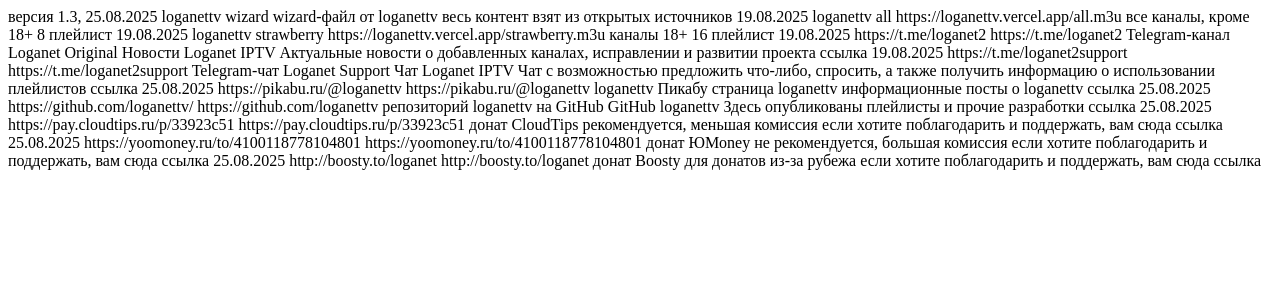
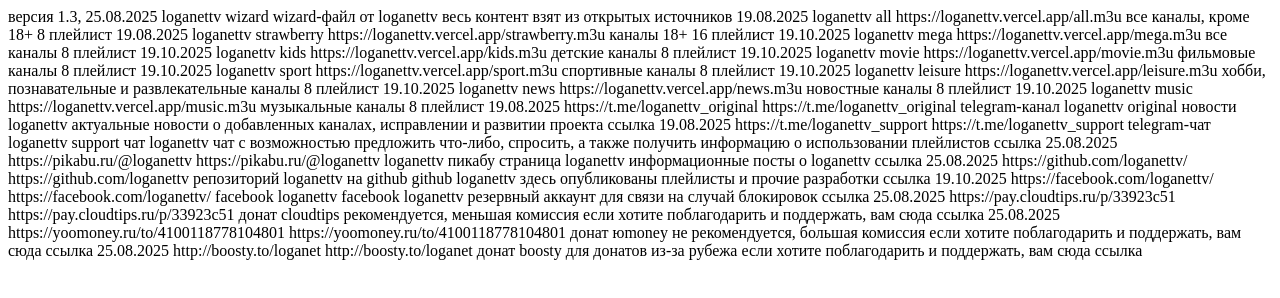
Before and after one commit to loganettv/playlists, a plain HTML site: page index.html in a window 1280 px wide. Drawn offline with Linux system fonts and the light colour scheme.

Commit message:
Update index.html

```diff
--- a/index.html
+++ b/index.html
@@ -25,25 +25,82 @@
       <group>плейлист</group>
     </playlist>
 
+
+    <playlist>
+      <date>19.10.2025</date>
+      <name>loganettv mega</name> <url>https://loganettv.vercel.app/mega.m3u</url>
+      <comment>все каналы</comment>
+      <update_hours>8</update_hours>
+      <group>плейлист</group>
+    </playlist>
+
+    <playlist>
+      <date>19.10.2025</date>
+      <name>loganettv kids</name> <url>https://loganettv.vercel.app/kids.m3u</url>
+      <comment>детские каналы</comment>
+      <update_hours>8</update_hours>
+      <group>плейлист</group>
+    </playlist>
+
+    <playlist>
+      <date>19.10.2025</date>
+      <name>loganettv movie</name> <url>https://loganettv.vercel.app/movie.m3u</url>
+      <comment>фильмовые каналы</comment>
+      <update_hours>8</update_hours>
+      <group>плейлист</group>
+    </playlist>
+
+    <playlist>
+      <date>19.10.2025</date>
+      <name>loganettv sport</name> <url>https://loganettv.vercel.app/sport.m3u</url>
+      <comment>спортивные каналы</comment>
+      <update_hours>8</update_hours>
+      <group>плейлист</group>
+    </playlist>
+
+    <playlist>
+      <date>19.10.2025</date>
+      <name>loganettv leisure</name> <url>https://loganettv.vercel.app/leisure.m3u</url>
+      <comment>хобби, познавательные и развлекательные каналы</comment>
+      <update_hours>8</update_hours>
+      <group>плейлист</group>
+    </playlist>
+
+    <playlist>
+      <date>19.10.2025</date>
+      <name>loganettv news</name> <url>https://loganettv.vercel.app/news.m3u</url>
+      <comment>новостные каналы</comment>
+      <update_hours>8</update_hours>
+      <group>плейлист</group>
+    </playlist>
+
+    <playlist>
+      <date>19.10.2025</date>
+      <name>loganettv music</name> <url>https://loganettv.vercel.app/music.m3u</url>
+      <comment>музыкальные каналы</comment>
+      <update_hours>8</update_hours>
+      <group>плейлист</group>
+    </playlist>
+
 <links>
 
     <link>
       <date>19.08.2025</date>
-      <url>https://t.me/loganet2</url>
-      <url_ref>https://t.me/loganet2</url_ref>
-      <name>Telegram-канал Loganet Original</name>
-      <comment>Новости Loganet IPTV</comment>
-      <description>Актуальные новости о добавленных каналах, исправлении и развитии проекта</description>
+      <url>https://t.me/loganettv_original</url>
+      <url_ref>https://t.me/loganettv_original</url_ref>
+      <name>telegram-канал loganettv original</name>
+      <comment>новости loganettv</comment>
+      <description>актуальные новости о добавленных каналах, исправлении и развитии проекта</description>
       <group>ссылка</group>
     </link>
 
     <link>
       <date>19.08.2025</date>
-      <url>https://t.me/loganet2support</url>
-      <url_ref>https://t.me/loganet2support</url_ref>
-      <name>Telegram-чат Loganet Support</name>
-      <comment>Чат Loganet IPTV</comment>
-      <description>Чат с возможностью предложить что-либо, спросить, а также получить информацию о использовании плейлистов</description>
+      <url>https://t.me/loganettv_support</url>
+      <url_ref>https://t.me/loganettv_support</url_ref>
+      <name>telegram-чат loganettv support</name>
+      <comment>чат loganettv</comment>
+      <description>чат с возможностью предложить что-либо, спросить, а также получить информацию о использовании плейлистов</description>
       <group>ссылка</group>
     </link>
 
@@ -51,7 +108,7 @@
       <date>25.08.2025</date>
       <url>https://pikabu.ru/@loganettv</url>
       <url_ref>https://pikabu.ru/@loganettv</url_ref>
-      <name>loganettv Пикабу</name>
+      <name>loganettv пикабу</name>
       <comment>страница loganettv</comment>
       <description>информационные посты о loganettv</description>
       <group>ссылка</group>
@@ -61,9 +118,19 @@
       <date>25.08.2025</date>
       <url>https://github.com/loganettv/</url>
       <url_ref>https://github.com/loganettv</url_ref>
-      <name>репозиторий loganettv на GitHub</name>
-      <comment>GitHub loganettv</comment>
-      <description>Здесь опубликованы плейлисты и прочие разработки</description>
+      <name>репозиторий loganettv на github</name>
+      <comment>github loganettv</comment>
+      <description>здесь опубликованы плейлисты и прочие разработки</description>
+      <group>ссылка</group>
+    </link>
+
+    <link>
+      <date>19.10.2025</date>
+      <url>https://facebook.com/loganettv/</url>
+      <url_ref>https://facebook.com/loganettv/</url_ref>
+      <name>facebook loganettv</name>
+      <comment>facebook loganettv</comment>
+      <description>резервный аккаунт для связи на случай блокировок</description>
       <group>ссылка</group>
     </link>
 
@@ -71,7 +138,7 @@
       <date>25.08.2025</date>
       <url>https://pay.cloudtips.ru/p/33923c51</url>
       <url_ref>https://pay.cloudtips.ru/p/33923c51</url_ref>
-      <name>донат CloudTips</name>
+      <name>донат cloudtips</name>
       <comment>рекомендуется, меньшая комиссия</comment>
       <description>если хотите поблагодарить и поддержать, вам сюда</description>
       <group>ссылка</group>
@@ -81,7 +148,7 @@
       <date>25.08.2025</date>
       <url>https://yoomoney.ru/to/4100118778104801</url>
       <url_ref>https://yoomoney.ru/to/4100118778104801</url_ref>
-      <name>донат ЮMoney</name>
+      <name>донат юmoney</name>
       <comment>не рекомендуется, большая комиссия</comment>
       <description>если хотите поблагодарить и поддержать, вам сюда</description>
       <group>ссылка</group>
@@ -91,7 +158,7 @@
       <date>25.08.2025</date>
       <url>http://boosty.to/loganet</url>
       <url_ref>http://boosty.to/loganet</url_ref>
-      <name>донат Boosty</name>
+      <name>донат boosty</name>
       <comment>для донатов из-за рубежа</comment>
       <description>если хотите поблагодарить и поддержать, вам сюда</description>
       <group>ссылка</group>
```
